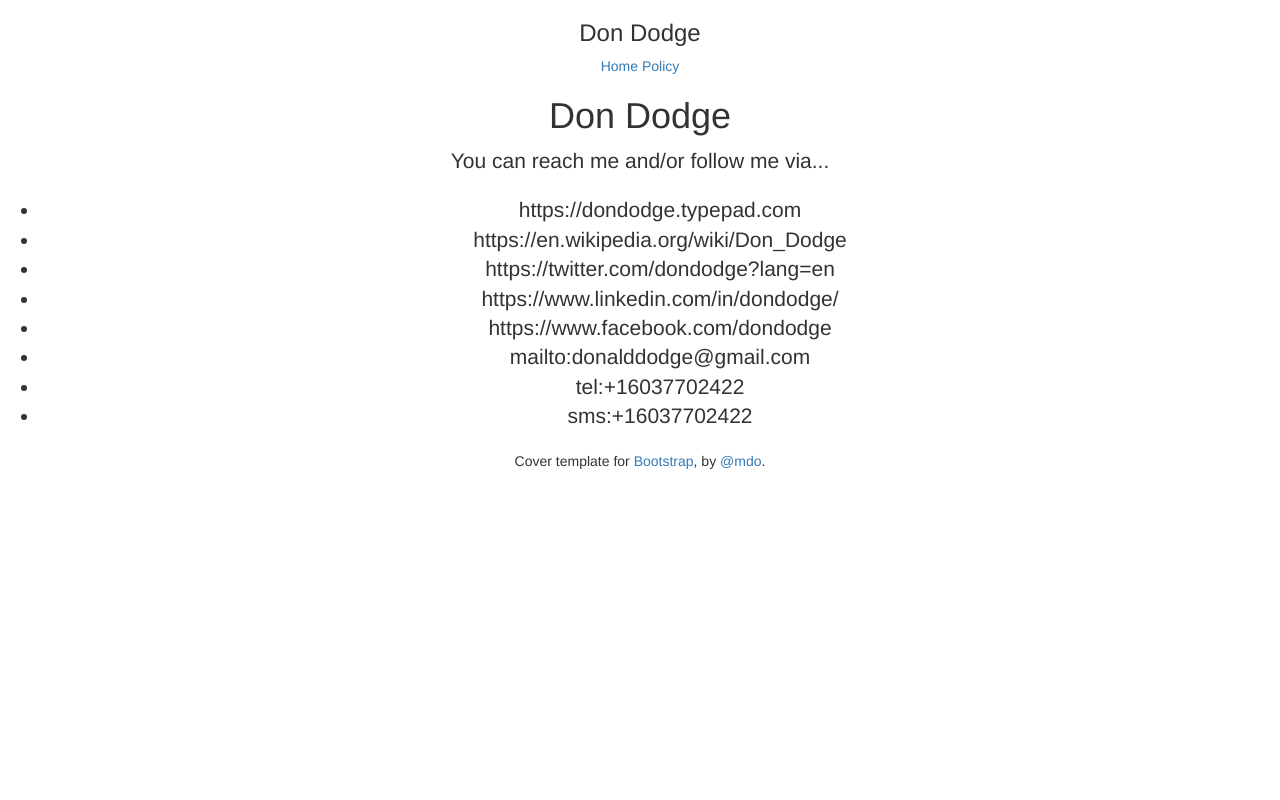
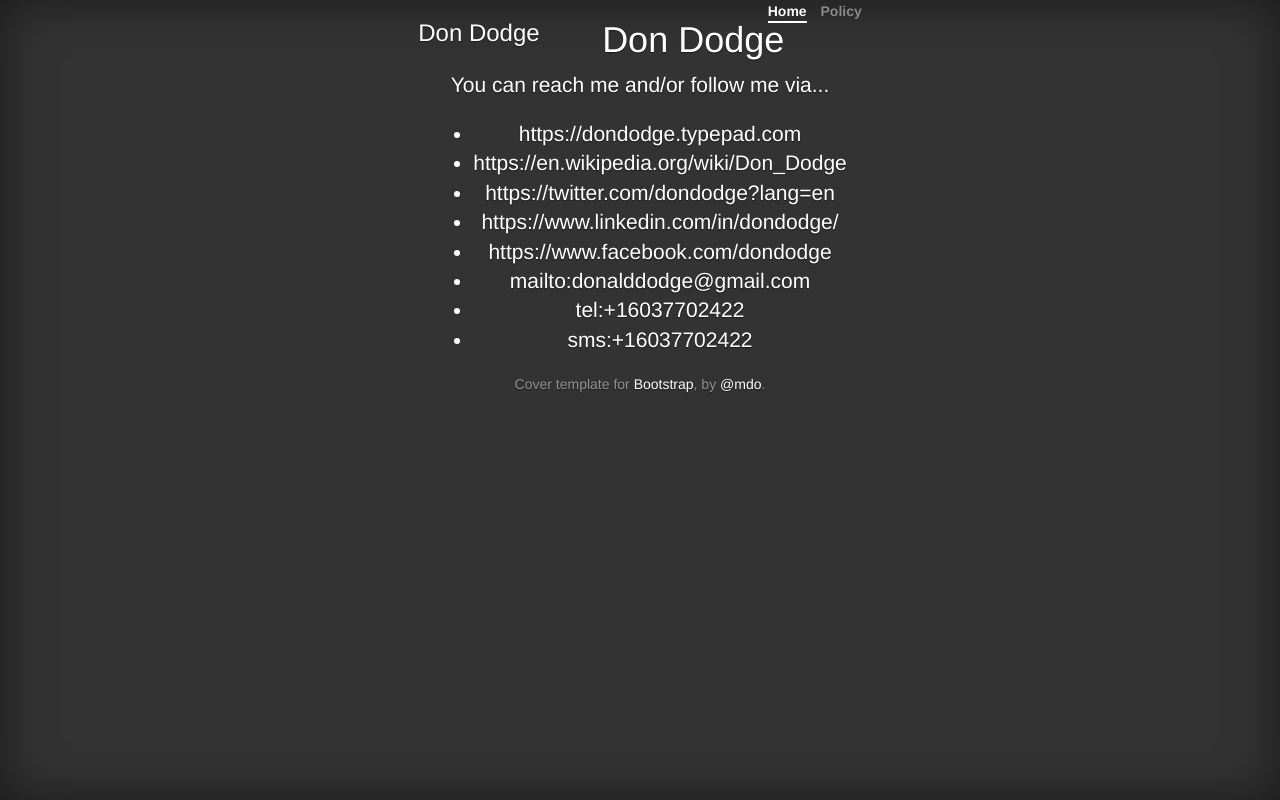
Before and after one commit to darylbrowne/dondodge, a plain HTML site: page index.html in a window 1280 px wide. Drawn offline with nearby package versions, Linux system fonts and the light colour scheme.

Commit message:
Update index.html

```diff
--- a/index.html
+++ b/index.html
@@ -7,6 +7,118 @@
   <link rel="stylesheet" href="https://maxcdn.bootstrapcdn.com/bootstrap/3.4.1/css/bootstrap.min.css">
   <script src="https://ajax.googleapis.com/ajax/libs/jquery/3.5.1/jquery.min.js"></script>
   <script src="https://maxcdn.bootstrapcdn.com/bootstrap/3.4.1/js/bootstrap.min.js"></script>
+  <style>
+/*
+ * Globals
+ */
+
+/* Links */
+a,
+a:focus,
+a:hover {
+  color: #fff;
+}
+
+/* Custom default button */
+.btn-secondary,
+.btn-secondary:hover,
+.btn-secondary:focus {
+  color: #333;
+  text-shadow: none; /* Prevent inheritance from `body` */
+  background-color: #fff;
+  border: .05rem solid #fff;
+}
+
+
+/*
+ * Base structure
+ */
+
+html,
+body {
+  height: 100%;
+  background-color: #333;
+}
+
+body {
+  display: -ms-flexbox;
+  display: -webkit-box;
+  display: flex;
+  -ms-flex-pack: center;
+  -webkit-box-pack: center;
+  justify-content: center;
+  color: #fff;
+  text-shadow: 0 .05rem .1rem rgba(0, 0, 0, .5);
+  box-shadow: inset 0 0 5rem rgba(0, 0, 0, .5);
+}
+
+.cover-container {
+  max-width: 42em;
+}
+
+
+/*
+ * Header
+ */
+.masthead {
+  margin-bottom: 2rem;
+}
+
+.masthead-brand {
+  margin-bottom: 0;
+}
+
+.nav-masthead .nav-link {
+  padding: .25rem 0;
+  font-weight: 700;
+  color: rgba(255, 255, 255, .5);
+  background-color: transparent;
+  border-bottom: .25rem solid transparent;
+}
+
+.nav-masthead .nav-link:hover,
+.nav-masthead .nav-link:focus {
+  border-bottom-color: rgba(255, 255, 255, .25);
+}
+
+.nav-masthead .nav-link + .nav-link {
+  margin-left: 1rem;
+}
+
+.nav-masthead .active {
+  color: #fff;
+  border-bottom-color: #fff;
+}
+
+@media (min-width: 48em) {
+  .masthead-brand {
+    float: left;
+  }
+  .nav-masthead {
+    float: right;
+  }
+}
+
+
+/*
+ * Cover
+ */
+.cover {
+  padding: 0 1.5rem;
+}
+.cover .btn-lg {
+  padding: .75rem 1.25rem;
+  font-weight: 700;
+}
+
+
+/*
+ * Footer
+ */
+.mastfoot {
+  color: rgba(255, 255, 255, .5);
+}
+  </style>
 </head>
 
 <body class="text-center">
```
